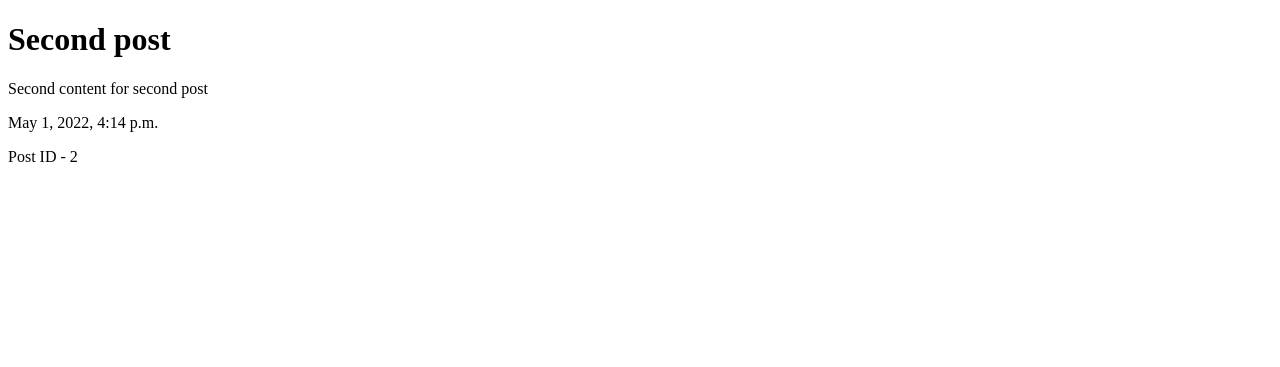
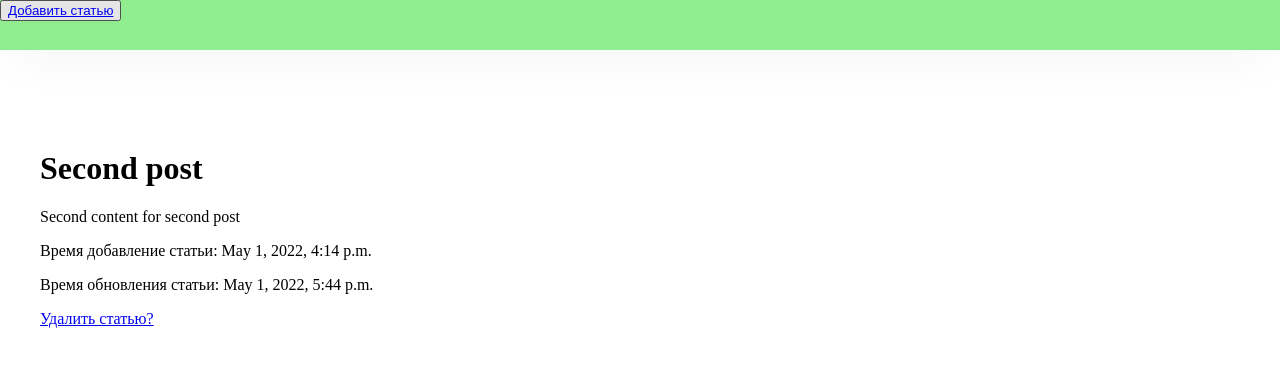
Before and after one commit to SakurasouX/BlogDjango, a Django app: page /posts/2/ in a window 1280 px wide. Shown: the top 367 px of the page. Run offline with Django 4.2, Linux system fonts and the light colour scheme; data comes from the database, SQL or seed files in the repository; both versions use the stored data as it was after the commit.

Commit message:
added CRUD operations to the posts

```diff
--- a/blog/urls.py
+++ b/blog/urls.py
@@ -16,7 +16,10 @@ Including another URLconf
 from django.contrib import admin
 from django.urls import path, include
 
+from django.views.generic import RedirectView
+
 urlpatterns = [
     path('admin/', admin.site.urls),
     path('posts/', include('posts.urls')),
+    path('', RedirectView.as_view(url='/posts/', permanent=True)),
 ]
--- a/posts/models.py
+++ b/posts/models.py
@@ -1,10 +1,12 @@
 from django.db import models
+from django.utils import timezone
 
 
 class Post(models.Model):
     title = models.CharField(max_length=100)
-    content = models.TextField(max_length=1000)
-    pub_date = models.DateTimeField('date published')
+    content = models.TextField()
+    pub_date = models.DateTimeField(default=timezone.now)
+    update_time = models.DateTimeField(default=timezone.now)
 
     def __str__(self):
         return self.title
--- a/posts/static/posts/style.css
+++ b/posts/static/posts/style.css
@@ -1,3 +1,20 @@
-li a {
-    color: green;
+html, body {
+    margin: 0;
+    padding: 0;
 }
+
+
+.header {
+    width: 100%;
+    height: 50px;
+    -webkit-box-shadow: 0px 15px 50px -16px rgba(11, 20, 26, 0.1);
+    -moz-box-shadow: 0px 15px 50px -16px rgba(11, 20, 26, 0.1);
+    box-shadow: 0px 15px 50px -16px rgba(11, 20, 26, 0.1);
+    background-color: lightgreen;
+}
+
+.main-container {
+    width: 1200px;
+    margin: auto;
+    margin-top: 100px;
+}
--- /dev/null
+++ b/posts/templates/posts/base.html
@@ -0,0 +1,21 @@
+<!DOCTYPE html>
+<html lang="en">
+<head>
+    <meta charset="UTF-8">
+    <meta name="viewport" content="width=device-width, initial-scale=1.0">
+    <title>{% block title %}{% endblock%}</title>
+    {% load static %}
+    <link rel="stylesheet" href="{% static 'posts/style.css' %}">
+</head>
+
+<body>
+
+<header class="header"><button><a href="{% url 'posts:create' %}">Добавить статью</a></button></header>
+
+<div class="main-container">
+    {% block content %}{% endblock %}
+</div>
+
+</body>
+
+</html>
--- /dev/null
+++ b/posts/templates/posts/detail.html
@@ -0,0 +1,12 @@
+{% extends "posts/base.html" %}
+
+{% block title %}{{ post.title }}{% endblock %}
+
+
+{% block content %}
+<h1>{{ post.title }}</h1>
+<p>{{ post.content }}</p>
+<p>Время добавление статьи: {{ post.pub_date }}</p>
+<p>Время обновления статьи: {{ post.update_time}}</p>
+<a href="{% url 'posts:delete' post.pk %}">Удалить статью?</a>
+{% endblock %}
--- a/posts/templates/posts/post_detail.html
+++ /dev/null
@@ -1,15 +0,0 @@
-<!DOCTYPE html>
-<html lang="en">
-<head>
-    <meta charset="UTF-8">
-    <title>Post Detail</title>
-</head>
-<body>
-{% if post %}
-    <h1>{{ post.title }}</h1>
-    <p>{{ post.content }}</p>
-    <p>{{ post.pub_date }}</p>
-    <p>Post ID - {{ post.pk }}</p>
-{% endif %}
-</body>
-</html>
--- a/posts/urls.py
+++ b/posts/urls.py
@@ -5,6 +5,8 @@ from . import views
 app_name = 'posts'
 
 urlpatterns = [
-    path('', views.IndexView.as_view(), name='index'),
+    path('', views.index, name='posts'),
     path('<int:pk>/', views.detail, name='detail'),
+    path('create', views.create, name='create'),
+    path('<int:pk>/delete', views.delete, name='delete'),
 ]
--- a/posts/views.py
+++ b/posts/views.py
@@ -1,17 +1,34 @@
 from django.shortcuts import render, get_object_or_404
+from django.http import HttpResponseRedirect
+from django.utils import timezone
 from django.views import generic
-
 from .models import Post
 
 
-class IndexView(generic.ListView):
-    template_name = 'posts/index.html'
-    context_object_name = 'posts'
-
-    def get_queryset(self):
-        return Post.objects.all()
+def index(request):
+    posts = Post.objects.all()
+    context = {'posts': posts}
+    return render(request, 'posts/index.html', context)
 
 
 def detail(request, pk):
     post = get_object_or_404(Post, pk=pk)
-    return render(request, 'posts/post_detail.html', {'post': post})
+    return render(request, 'posts/detail.html', {'post': post})
+
+
+def create(request):
+    if request.method == 'POST':
+        post = Post()
+        post.title = request.POST.get('title')
+        post.content = request.POST.get('content')
+        post.pub_date = timezone.now()
+        post.save()
+        return HttpResponseRedirect('/')
+    else:
+        return render(request, 'posts/create.html')
+
+
+def delete(request, pk):
+    post = get_object_or_404(Post, pk=pk)
+    post.delete()
+    return HttpResponseRedirect('/')
```
Also changed, not shown: posts/admin.py (+1 -13 lines), posts/templates/posts/create.html (added, +12 -0 lines), posts/templates/posts/index.html (+8 -14 lines), posts/tests.py (+0 -31 lines), db.sqlite3, 1 other file.
